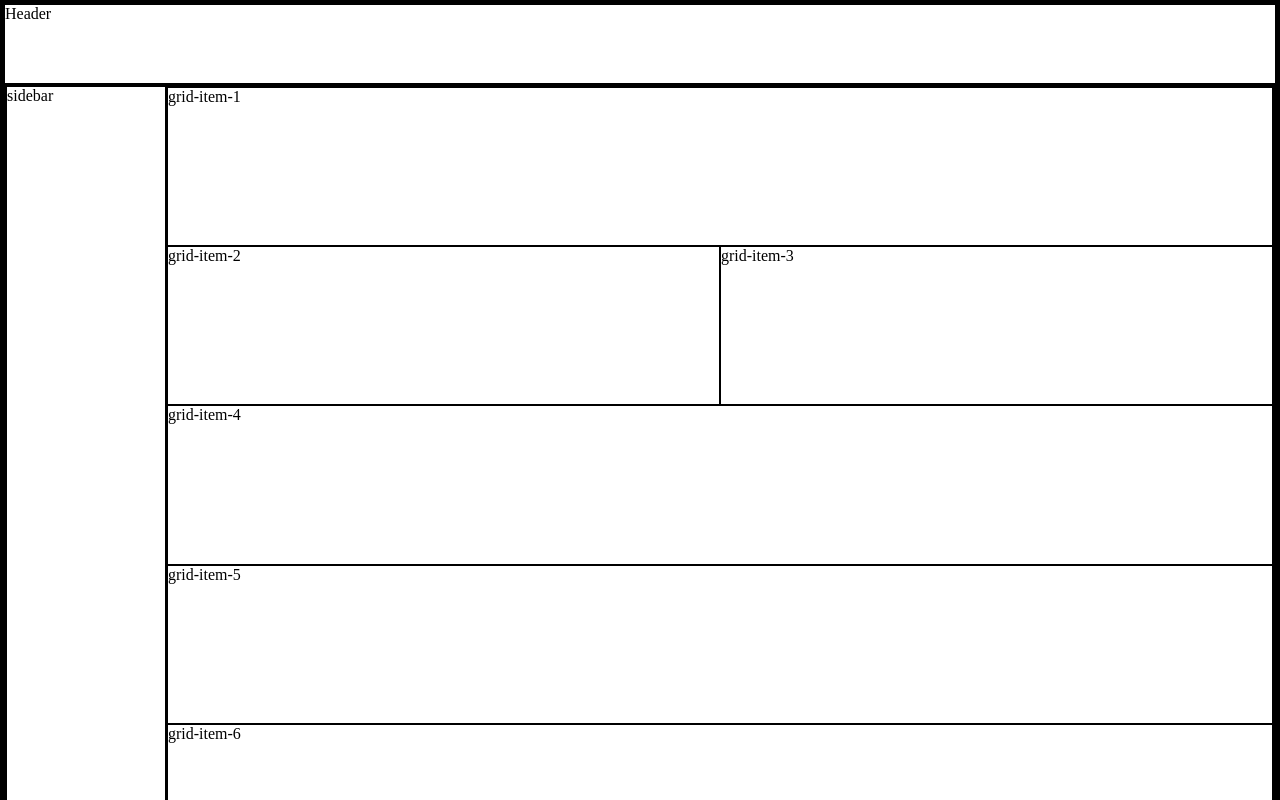
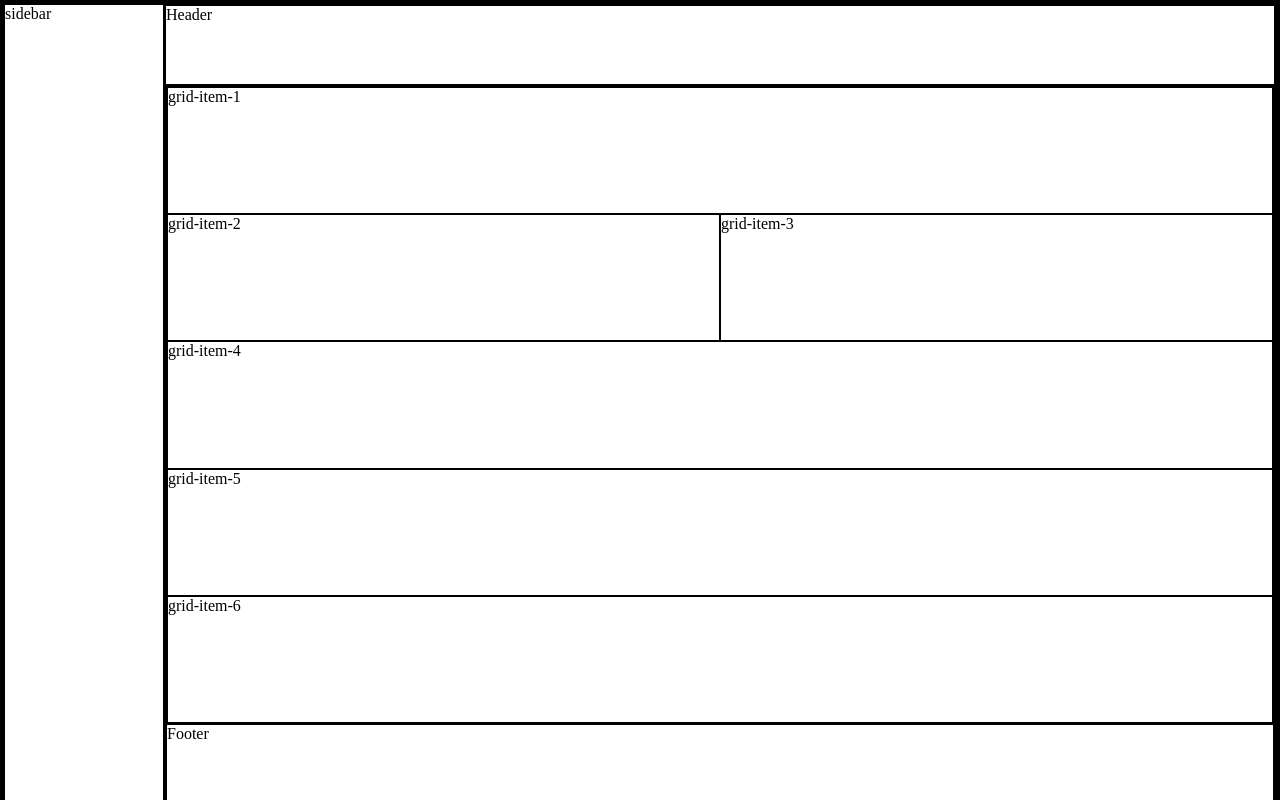
Before and after one commit to mtleonardjr/wikipedia-clone, a React (Create React App) app: page / in a window 1280 px wide. Shown: the top 800 px of the page. Built offline with nearby package versions, Linux system fonts and the light colour scheme.

Commit message:
adjusted sidebar placement

```diff
--- a/src/App.css
+++ b/src/App.css
@@ -5,7 +5,11 @@
   border: 1px solid black;
 }
 
-.app {
+.app-container {
+  display: flex;
+}
+.main-container {
+  flex-grow: 1;
   display: flex;
   flex-direction: column;
 }
@@ -14,15 +18,10 @@
   min-height: 5em;
 }
 
-.main-container {
+.body-container {
   display: flex;
   flex-direction: column;
   flex-grow: 1;
-}
-
-.main-body {
-  flex-grow: 1;
-  display: flex;
   height: 100vh;
 }
 
@@ -62,3 +61,11 @@
 .footer {
   min-height: 10em;
 }
+
+/* Media Query */
+
+@media only screen and (max-width: 650px) {
+  .sidebar {
+    display: none;
+  }
+}
--- a/src/App.js
+++ b/src/App.js
@@ -2,11 +2,11 @@ import './App.css';
 
 function App() {
   return (
-    <div className="app">
-      <div className='header'>Header</div>
-      <div className='main-container'>
-        <div className='main-body'>
-          <div className='sidebar'>sidebar</div>
+    <div className='app-container'>
+      <div className='sidebar'>sidebar</div>
+      <div className="main-container">
+        <div className='header'>Header</div>
+        <div className='body-container'>
           <div className='grid'>
             <div className='grid-item-1'>grid-item-1</div>
             <div className='grid-item-2'>grid-item-2</div>
@@ -15,10 +15,9 @@ function App() {
             <div className='grid-item-5'>grid-item-5</div>
             <div className='grid-item-6'>grid-item-6</div>
           </div>
+          <div className='footer'>Footer</div>
         </div>
-        <div className='footer'>Footer</div>
       </div>
-
     </div>
   );
 }
```
